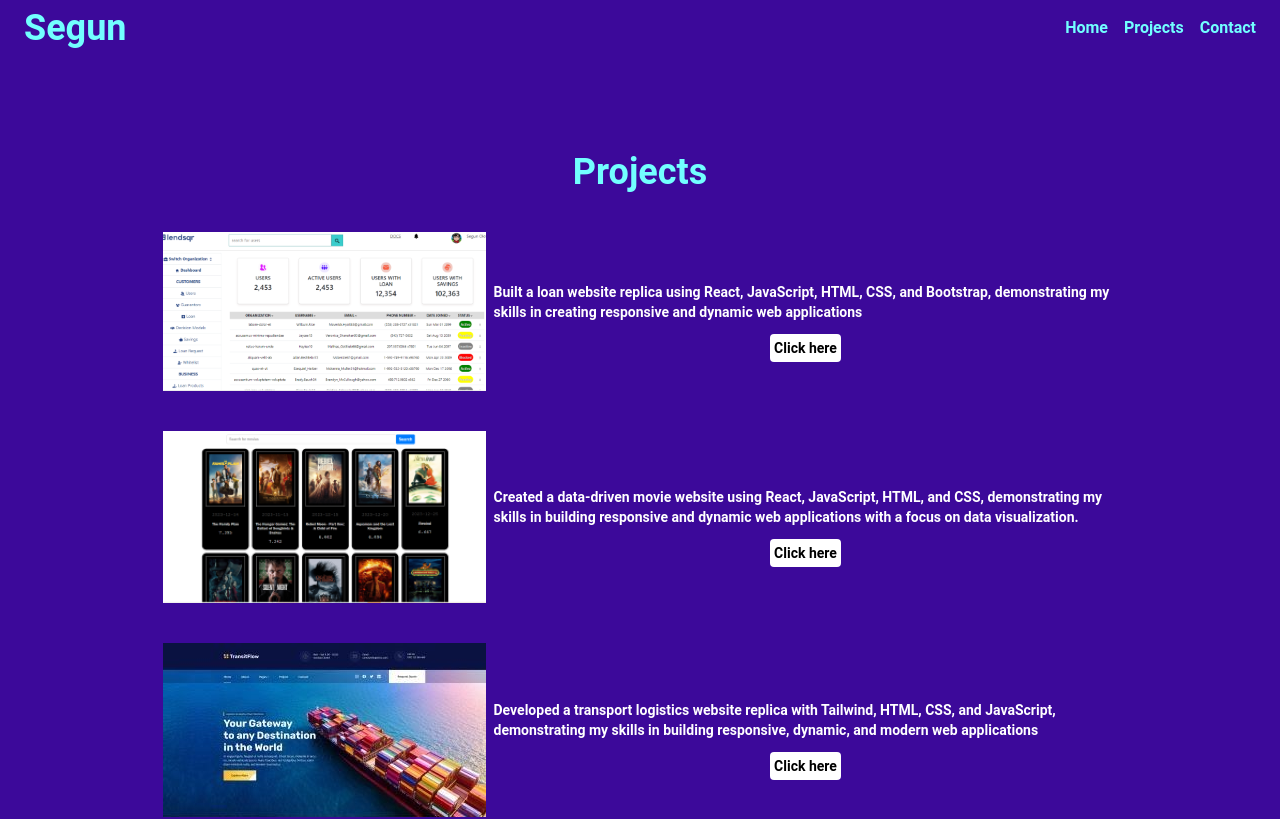
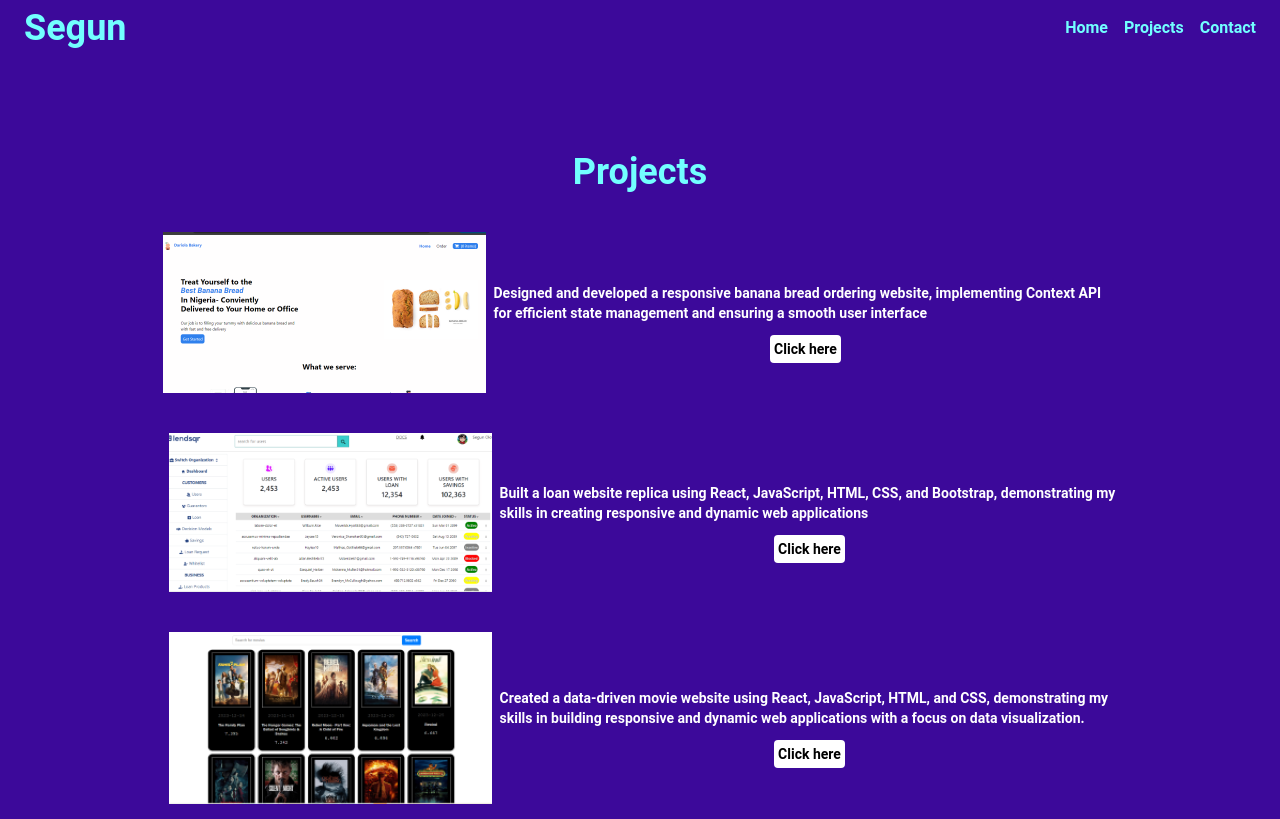
Before and after one commit to Segzyp1000/porfolio, a React (Vite) app: page /project in a window 1280 px wide. Shown: the top 819 px of the page. Built offline with nearby package versions, Linux system fonts and the light colour scheme.

Commit message:
another roject done

```diff
--- a/src/pages/ProjectPage.jsx
+++ b/src/pages/ProjectPage.jsx
@@ -1,13 +1,35 @@
 import React from "react";
+import Project0 from "../assets/project11.png";
 import Project1 from "../assets/Project1.png";
 import Project2 from "../assets/Project2.png";
 import Project3 from "../assets/Project3.jpg";
 
 const ProjectPage = () => {
   return (
-    <>
+    <div>
       <div className="h1 text-4xl font-bold flex flex-col justify-center items-center text-darkBlue mt-20 p-4">
         Projects
+        <div className="mt-10 flex flex-wrap justify-center items-center text-white text-sm space-x-2">
+          <a
+            href="https://segzyp1000.github.io/loansite/"
+            target="_blank"
+            rel="noopener noreferrer"
+          >
+            <img src={Project0} alt="" />
+          </a>
+          <p className="flex flex-col items-center w-1/2 mt-5">
+            Designed and developed a responsive banana bread ordering website,
+            implementing Context API for efficient state management and ensuring
+            a smooth user interface
+            <a
+              href="https://dariola-banana-bread.vercel.app/"
+              className="bg-white text-black rounded p-1 mt-3"
+              target="_blank"
+              rel="noopener noreferrer"
+            >
+              Click here
+            </a>
+          </p>
           <div className="mt-10 flex flex-wrap justify-center items-center text-white text-sm space-x-2">
             <a
               href="https://segzyp1000.github.io/loansite/"
@@ -17,8 +39,8 @@ const ProjectPage = () => {
               <img src={Project1} alt="" />
             </a>
             <p className="flex flex-col items-center w-1/2 mt-5">
-            Built a loan website replica using React, JavaScript, HTML, CSS, and
-            Bootstrap, demonstrating my skills in creating responsive and
+              Built a loan website replica using React, JavaScript, HTML, CSS,
+              and Bootstrap, demonstrating my skills in creating responsive and
               dynamic web applications
               <a
                 href="https://segzyp1000.github.io/loansite"
@@ -40,8 +62,8 @@ const ProjectPage = () => {
             </a>
             <p className="flex flex-col items-center w-1/2 mt-5">
               Created a data-driven movie website using React, JavaScript, HTML,
-            and CSS, demonstrating my skills in building responsive and dynamic
-            web applications with a focus on data visualization.
+              and CSS, demonstrating my skills in building responsive and
+              dynamic web applications with a focus on data visualization.
               <a
                 href="https://segzyp1000.github.io/hngtask2/"
                 target="_blank"
@@ -61,9 +83,9 @@ const ProjectPage = () => {
               <img src={Project3} alt="" />
             </a>
             <p className="flex flex-col justify-center items-center w-1/2 mt-5">
-            Developed a transport logistics website replica with Tailwind, HTML,
-            CSS, and JavaScript, demonstrating my skills in building responsive,
-            dynamic, and modern web applications
+              Developed a transport logistics website replica with Tailwind,
+              HTML, CSS, and JavaScript, demonstrating my skills in building
+              responsive, dynamic, and modern web applications
               <a
                 href="https://logisticstransport.onrender.com/"
                 target="_blank"
@@ -75,7 +97,8 @@ const ProjectPage = () => {
             </p>
           </div>
         </div>
-    </>
+      </div>
+    </div>
   );
 };
 
```
Also changed, not shown: src/assets/Screenshot (124).png (added), src/assets/project11.png (added). Lines whose indentation alone changed are shown as unchanged.
